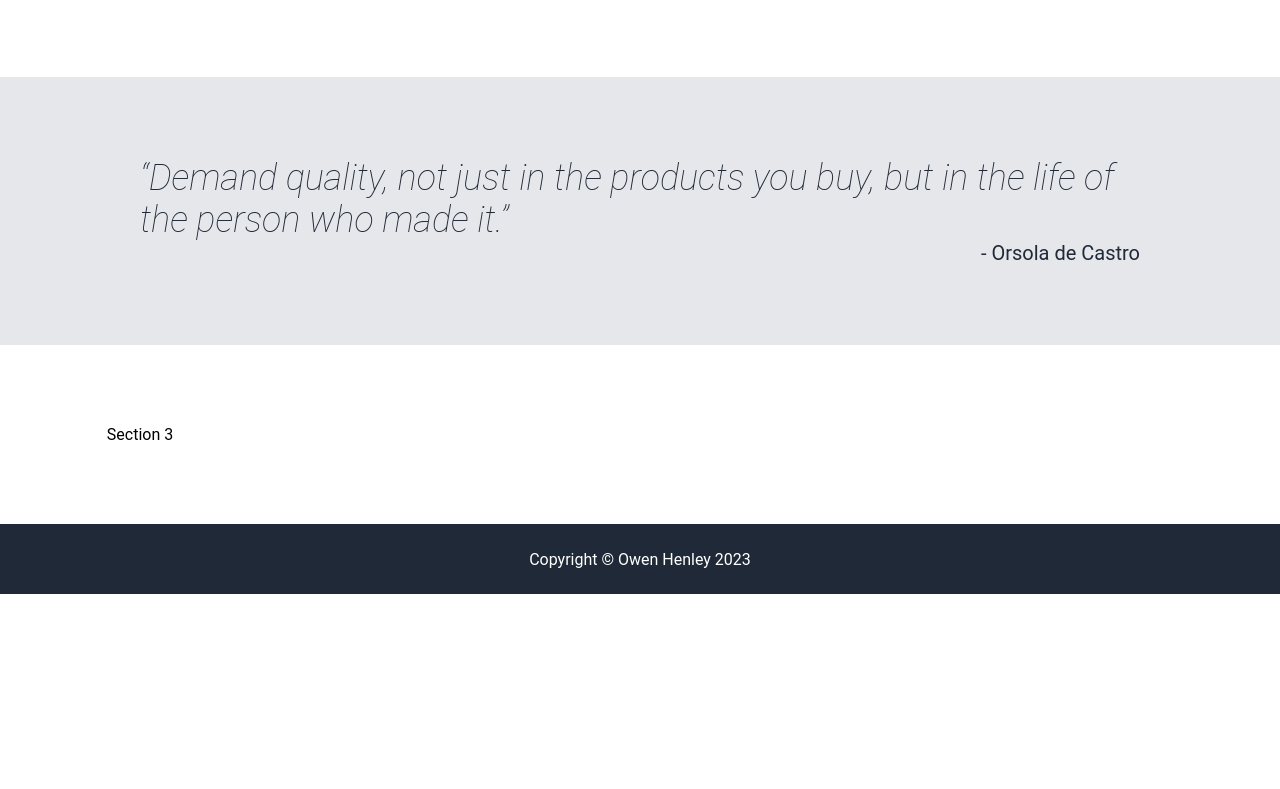
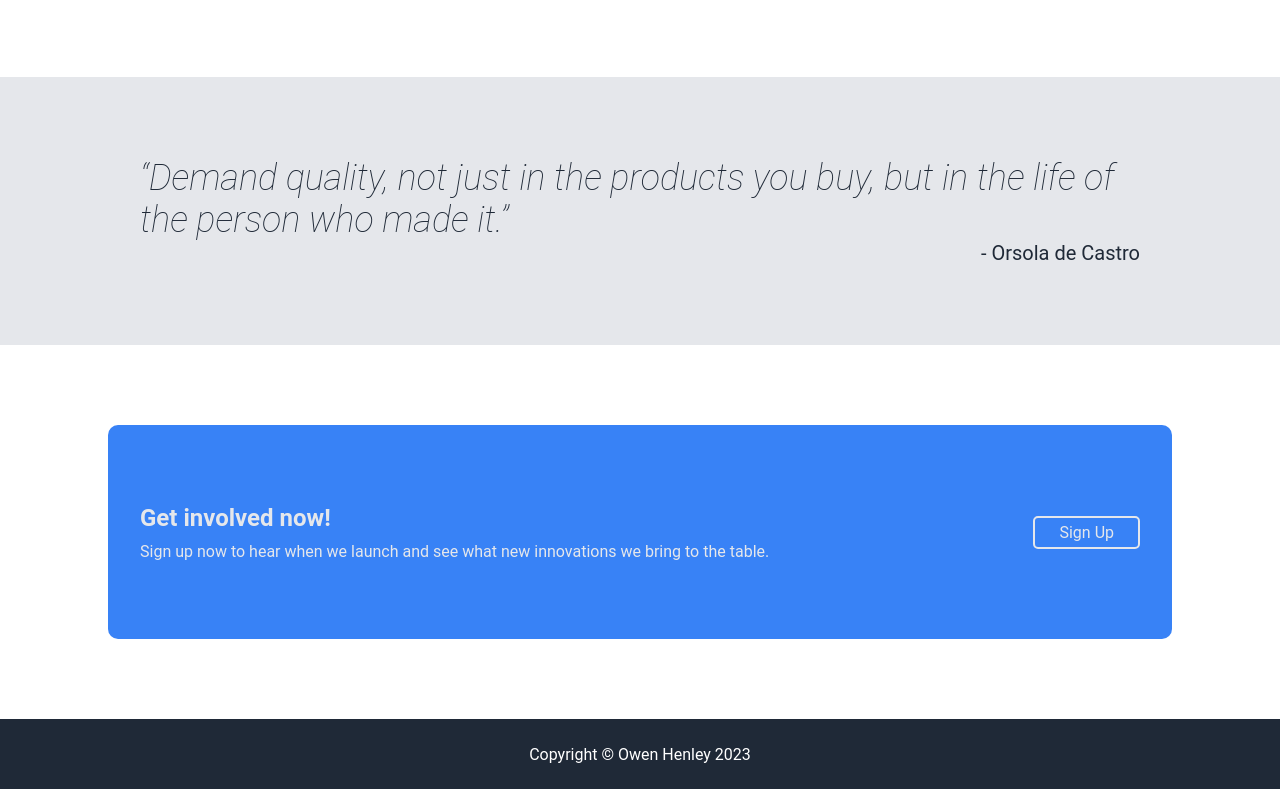
Before and after one commit to owenhenley/Landing-Page, a plain HTML site: page index.html in a window 1280 px wide. Shown: the part 1011-1800 px from the top of the page. Before the commit the page ends 1605 px from the top, so only its background shows below. Drawn offline with Linux system fonts and the light colour scheme.

Commit message:
row 4 complete

```diff
--- a/index.html
+++ b/index.html
@@ -83,8 +83,16 @@
             </div>
         </div>
         <div class="row-4">
-            Section 3
-            <div class="container"></div>
+            <div class="container">
+                <div class="row-4-text">
+                    <div id="row-4-heading">Get involved now!</div>
+                    <div id="row-4-body">
+                        Sign up now to hear when we launch and see what new innovations we bring to
+                        the table.
+                    </div>
+                </div>
+                <a class="sign-up-button-2" href="#">Sign Up</a>
+            </div>
         </div>
         <footer>Copyright © Owen Henley 2023</footer>
     </body>
--- a/styles.css
+++ b/styles.css
@@ -159,6 +159,32 @@ a {
 }
 
 .row-4 > .container {
+    display: flex;
+    align-items: center;
+    background-color: #3882f6;
+    color: #e5e7eb;
+    border-radius: 10px;
+    padding: 32px;
+    height: 150px;
+}
+
+.row-4-text {
+    display: flex;
+    flex-direction: column;
+    gap: 10px;
+}
+
+#row-4-heading {
+    font-size: 24px;
+    font-weight: 600;
+}
+
+.sign-up-button-2 {
+    border-style: solid;
+    border-radius: 5px;
+    border-width: 2px;
+    border-color: #e5e7eb;
+    padding: 5px 24px;
 }
 
 footer {
```
